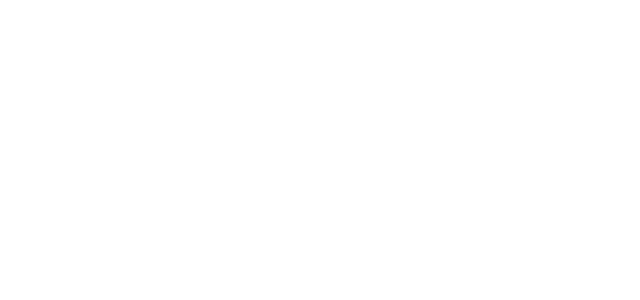
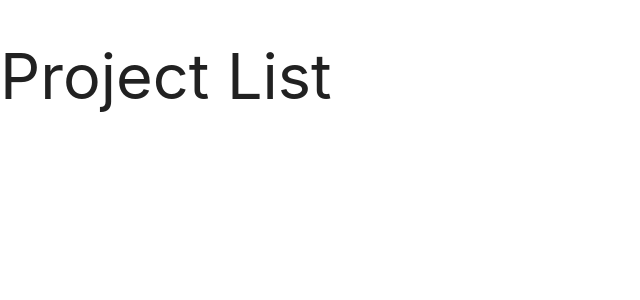
Before and after one commit to DimitrijeJankovic/react-project-list-app, a React (Create React App) app: page / in a window 1280 px wide. Shown: the top 300 px of the page, without its empty margins (0-640 px from the left). Built offline with nearby package versions, Linux system fonts and the light colour scheme.

Commit message:
File structure and react router  installed

```diff
--- a/package.json
+++ b/package.json
@@ -8,6 +8,7 @@
     "@testing-library/user-event": "^7.2.1",
     "react": "^16.13.1",
     "react-dom": "^16.13.1",
+    "react-router-dom": "^5.2.0",
     "react-scripts": "3.4.3"
   },
   "scripts": {
--- a/src/App.js
+++ b/src/App.js
@@ -1,9 +1,14 @@
 import React from 'react';
+import { BrowserRouter } from 'react-router-dom';
 
 function App() {
   return (
+    <BrowserRouter>
     <div className="App">
+      <h1>Project List</h1>
     </div>
+    </BrowserRouter>
+
   );
 }
 
```
Also changed, not shown: src/components/auth/Sinein.js (added), src/components/auth/Sineup.js (added), src/components/dashboard/Dashboard.js (added), src/components/dashboard/Notifications.js (added), src/components/projects/CreateProject.js (added), src/components/projects/ProjectDetails.js (added), src/components/projects/ProjectList.js (added), src/components/projects/ProjectSummery.js (added), 1 other file (tests, documents, lock files or other folders).
